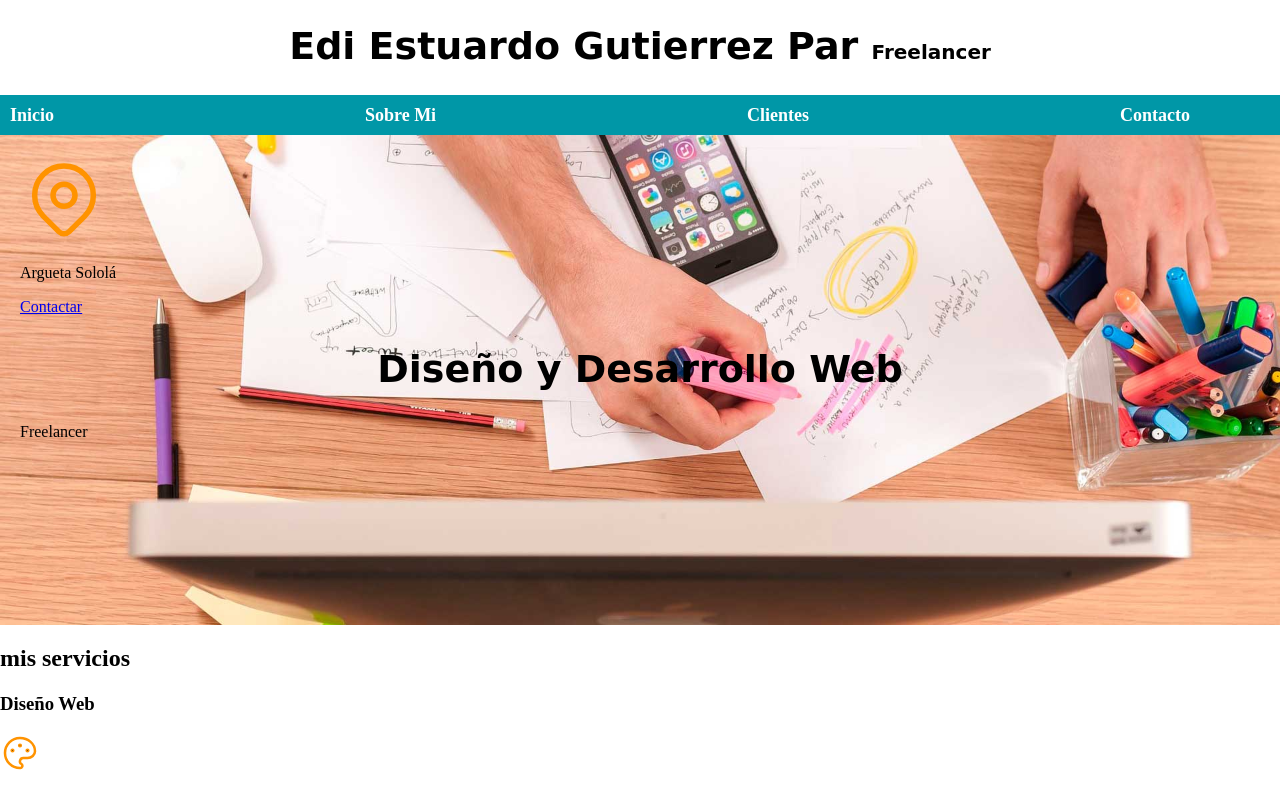
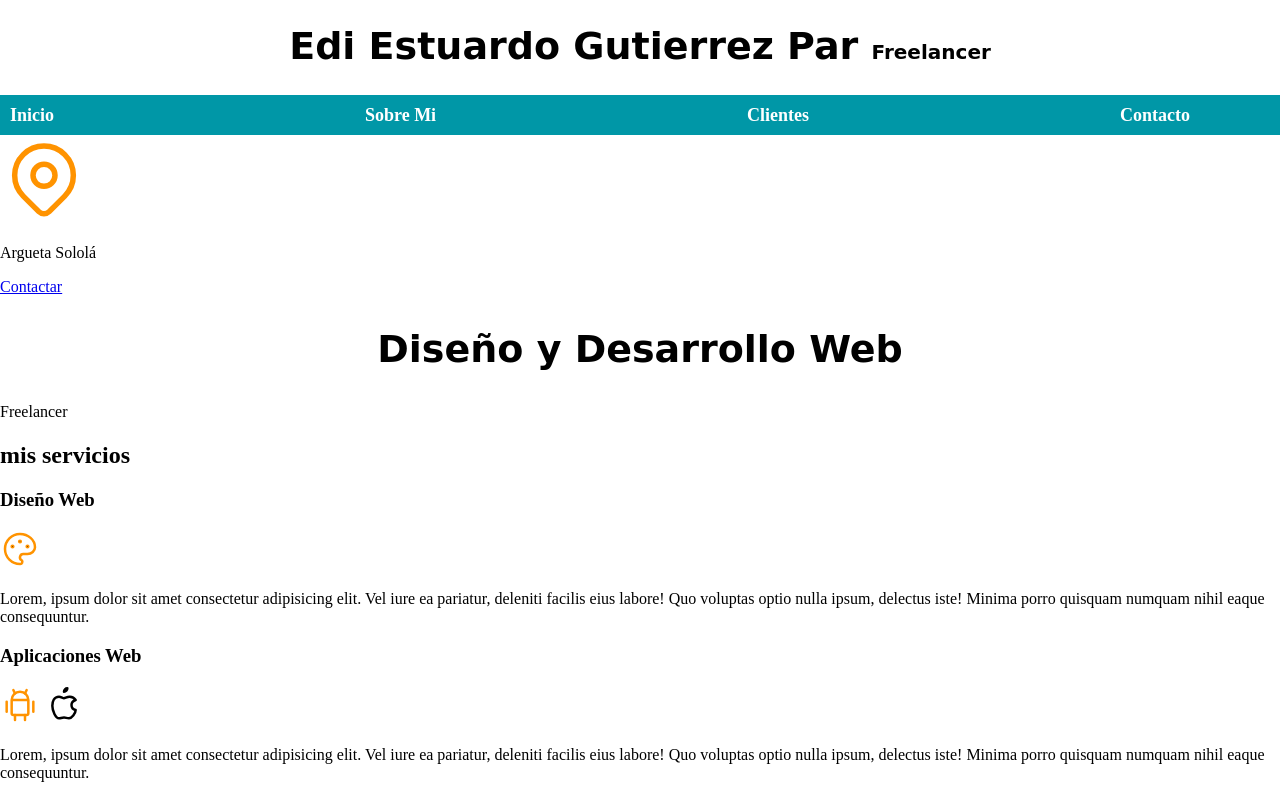
Before and after one commit to Edi5881/pagina, a plain HTML site: page index.html in a window 1280 px wide. Shown: the top 790 px of the page. Drawn offline with Linux system fonts and the light colour scheme; a web font is replaced by a local one.

Commit message:
archivos de prueba hoy

```diff
--- a/css/style.css
+++ b/css/style.css
@@ -64,10 +64,3 @@ body{
     background-color: var(--primario);
     color: var(--oscuro);
 }
-.hero{
-    background-image: url(../img/hero.jpg);
-    background-repeat: no-repeat;
-    background-size: cover;
-    height: 450px;
-    padding: 20px;
-}
```
Also changed, not shown: 1 other file.
